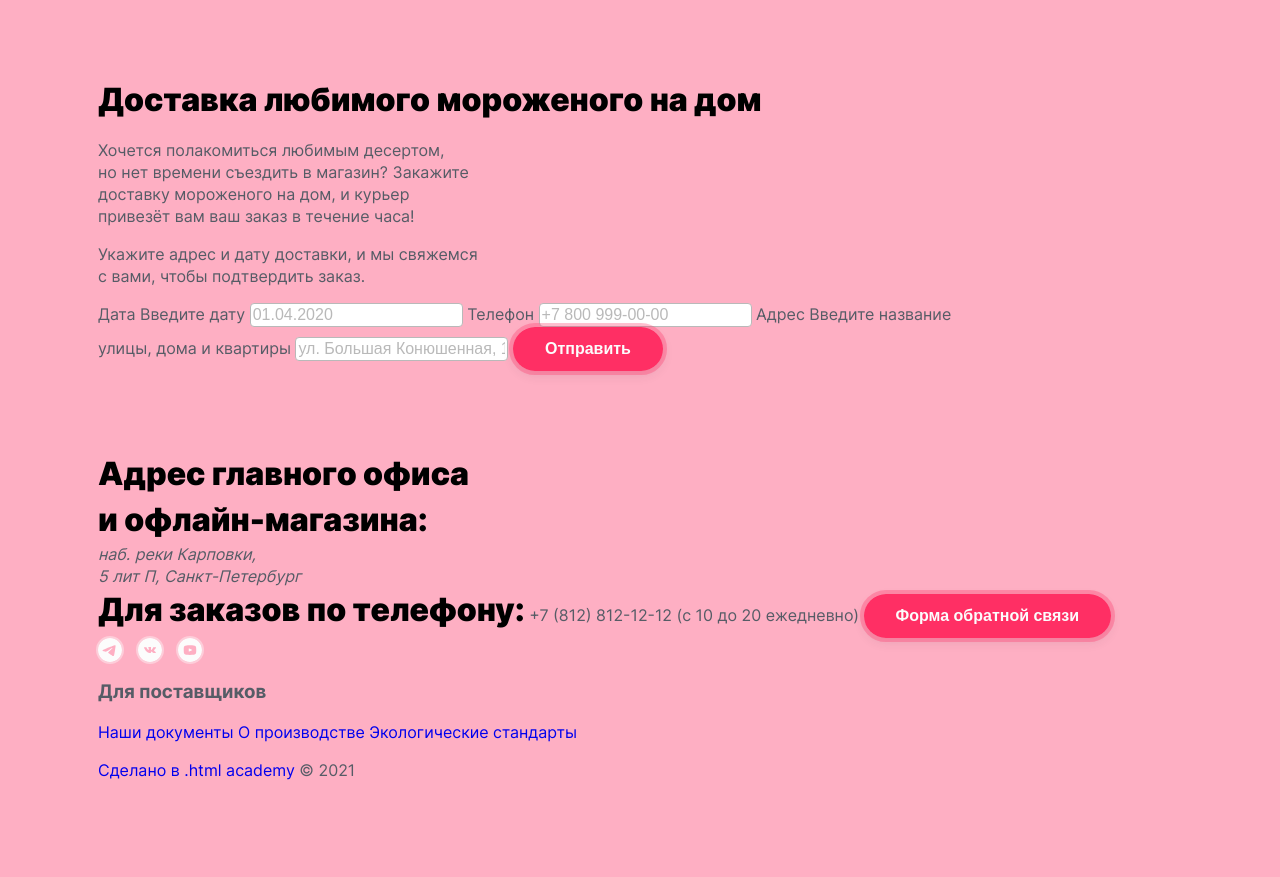
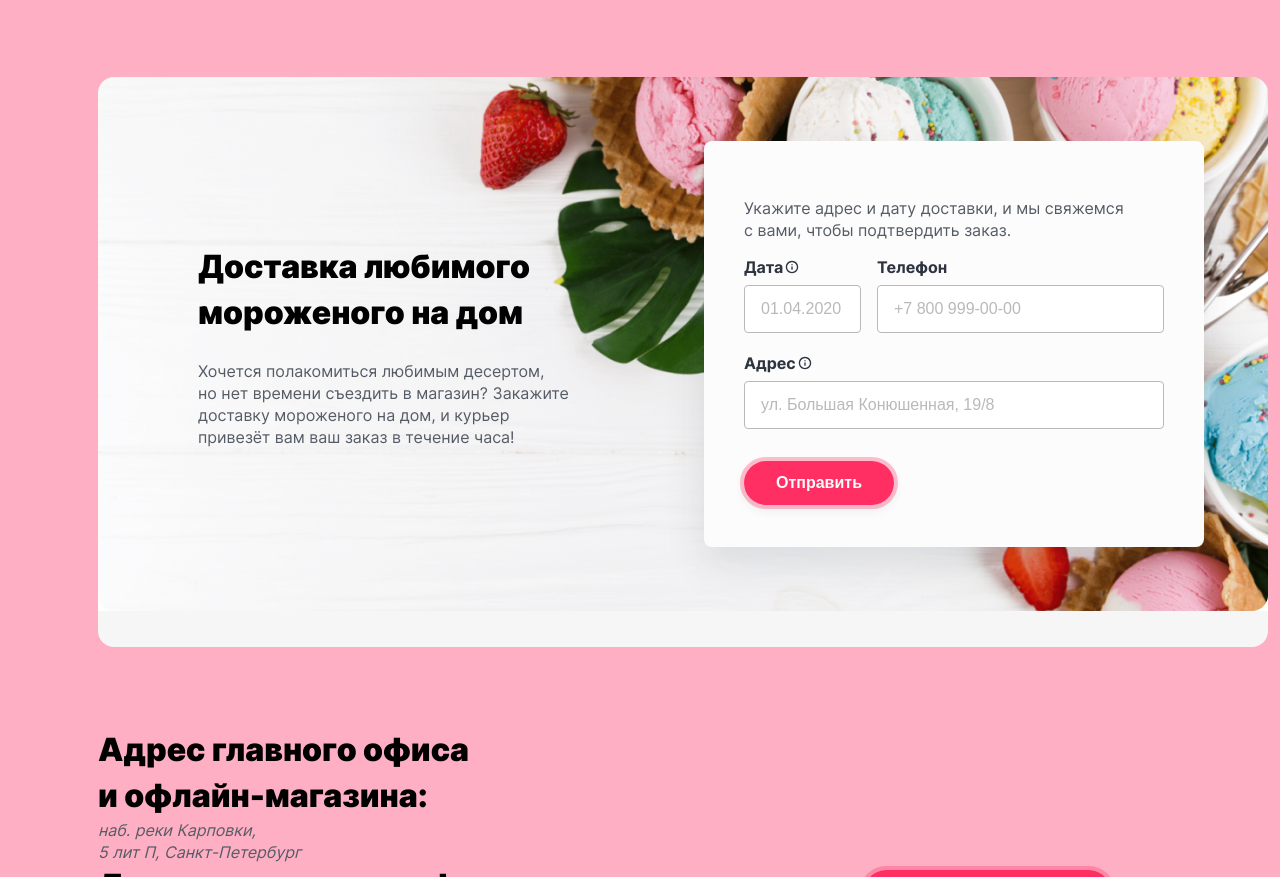
Before and after one commit to htmlacademy-htmlcss/2271803-gllacy-36, a plain HTML site: page index.html in a window 1280 px wide. Shown: the part 2601-3478 px from the top of the page. Before the commit the page ends 3398 px from the top, so only its background shows below. Drawn offline with Linux system fonts and the light colour scheme.

Commit message:
Стилизована секция delivery

```diff
--- a/index.html
+++ b/index.html
@@ -377,24 +377,25 @@
             <form class="delivery-form" action="https://echo.htmlacademy.ru/" method="post">
 
               <label class="data-label">
-                Дата
+                <span class="label-description data-description">Дата</span>
                 <span class="tooltip">
-                  <span class="data-tooltip-content">Введите дату</span>
+                  <span class="tooltip-content">Введите дату</span>
                 </span>
-                <input class="data-input input" type="text" name="delivery-date" placeholder="01.04.2020">
+                <input class="delivery-input input" type="text" name="delivery-date" placeholder="01.04.2020">
               </label>
 
               <label class="phone-label">
-                <span class="phone-title">Телефон</span>
-                <input class="phone-input input" type="text" name="delivery-phone" placeholder="+7 800 999-00-00">
+                <span class="label-description phone-description">Телефон</span>
+                <input class="delivery-input input" type="text" name="delivery-phone" placeholder="+7 800 999-00-00">
               </label>
 
               <label class="address-label">
-                Адрес
+                <span class="label-description address-description">Адрес
                 <span class="tooltip">
-                  <span class="address-tooltip-content">Введите название<br> улицы, дома и квартиры</span>
+                  <span class="tooltip-content">Введите название<br> улицы, дома и квартиры</span>
                 </span>
-                <input class="phone-input input" type="text" name="delivery-address"
+              </span>
+                <input class="delivery-input input" type="text" name="delivery-address"
                   placeholder="ул. Большая Конюшенная, 19/8">
               </label>
 
--- a/styles/styles.css
+++ b/styles/styles.css
@@ -1526,3 +1526,156 @@ a {
   padding: 0 0 0 16px;
   flex-grow: 1;
 }
+
+/* DELIVERY */
+
+.delivery {
+  display: flex;
+  padding: 64px;
+  padding-left: 100px;
+  background-color: #f6f6f6;
+  background-image: url("../images/background-delivery.jpg");
+  background-repeat: no-repeat;
+  background-size: contain;
+  border-radius: 16px;
+  position: relative;
+}
+
+.delivery-container {
+  padding: 103px 35px 103px 0;
+  margin: 0 100px 0 0;
+}
+
+.delivery-title {
+  margin: 0 0 24px 0;
+}
+
+.delivery-description {
+  margin: 0;
+}
+
+.delivery-details {
+  padding: 40px;
+  padding-bottom: 42px;
+  background-color: #fcfcfc;
+  box-shadow: 0 15px 40px rgba(45, 52, 64, 0.12);
+  border-radius: 8px;
+  width: 500px;
+  align-self: start;
+}
+
+.delivery-form {
+  display: flex;
+  flex-wrap: wrap;
+  row-gap: 20px;
+  column-gap: 16px;
+}
+
+.delivery-description {
+  margin: 0 0 32px 0;
+}
+
+.data-label,
+.phone-label,
+.address-label {
+  display: flex;
+  flex-direction: column;
+  color: #2D3440;
+  margin: 0;
+  position: relative;
+}
+
+.data-label{
+  width: 117px;
+}
+
+.phone-label{
+  width: 287px;
+}
+
+.address-label {
+  width: 420px;
+  margin: 0 0 12px 0;
+}
+
+.label-description {
+  width: fit-content;
+  max-width: 100%;
+  margin: 0 0 8px 0;
+  padding: 0;
+  font-weight: 700;
+  font-size: 16px;
+  line-height: 20px;
+  position: relative;
+  padding: 0 16px 0 0;
+}
+
+.data-description::before,
+.address-description::before {
+  content: "";
+  position: absolute;
+  top: 3px;
+  right: 0;
+  width: 14px;
+  height: 14px;
+  background-image: url("../images/delivery-tooltip.svg");
+  background-repeat: no-repeat;
+}
+
+.delivery-input {
+  height: 48px;
+  padding: 0 0 0 16px;
+}
+
+.tooltip-content {
+  display: none;
+  position: absolute;
+  background-color: #fcfcfc;
+  box-shadow: 0 4px 8px rgba(194, 194, 194, 0.2);
+  border: 1px solid #b9b9b9;
+  border-radius: 1px;
+  z-index: 2;
+  width: max-content;
+  padding: 10px 8px 10px 8px;
+  max-width: 180px;
+  font-weight: 400;
+  font-size: 12px;
+  line-height: 16px;
+  top: -7px;
+  left: calc(100% + 9px);
+  }
+
+.data-description:hover .tooltip-content {
+  display: block;
+}
+
+.address-description:hover .tooltip-content {
+  display: block;
+}
+
+.tooltip-content::before {
+  content: "";
+  position: absolute;
+  width: 11px;
+  height: 11px;
+  background-color: #fcfcfc;
+  border: 1px solid #b9b9b9;
+  top: 11px;
+  left: -6px;
+  transform: rotate(45deg);
+}
+
+.tooltip-content::after {
+  content: "";
+  position: absolute;
+  width: 8px;
+  height: 16px;
+  background-color: #fcfcfc;
+  top: 8px;
+  left: 0;
+}
+
+.delivery-submit-button {
+  align-self: center;
+  margin: auto;
+}
```
Also changed, not shown: images/delivery-tooltip.svg (added).
